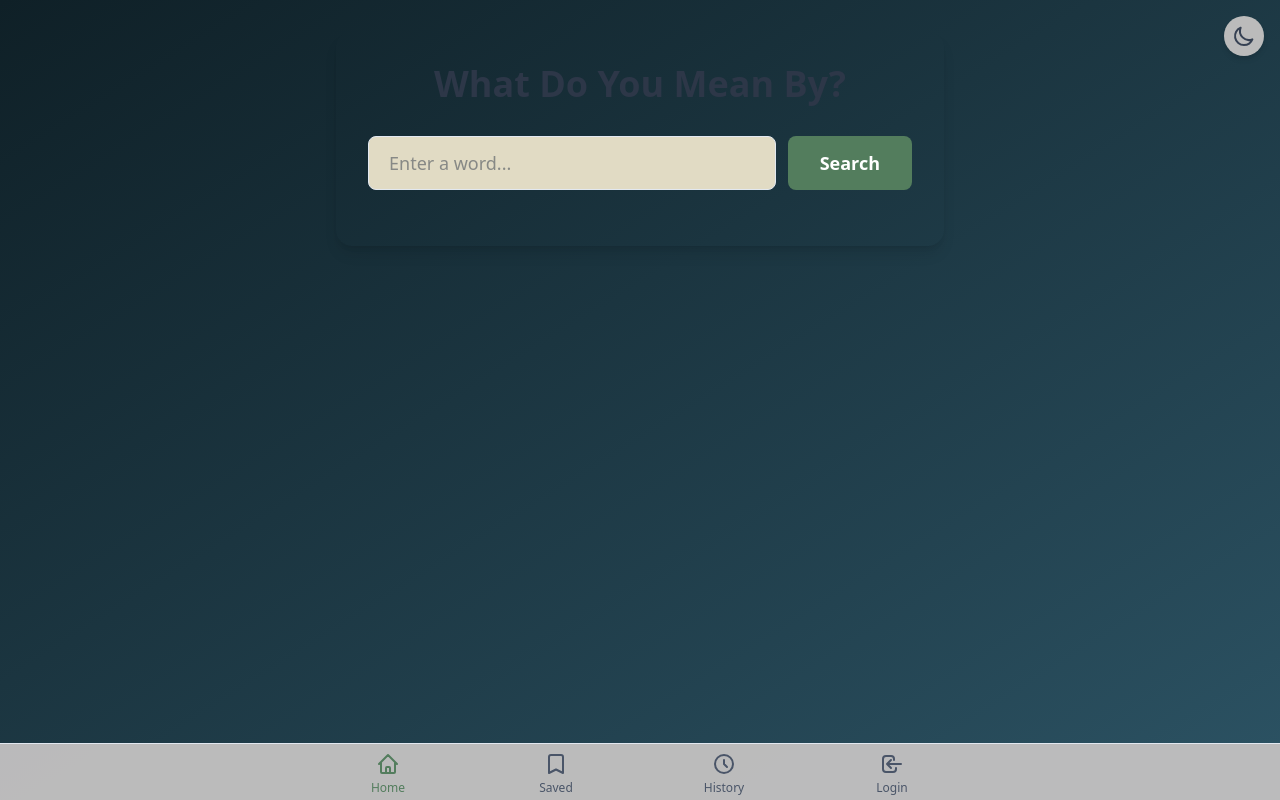
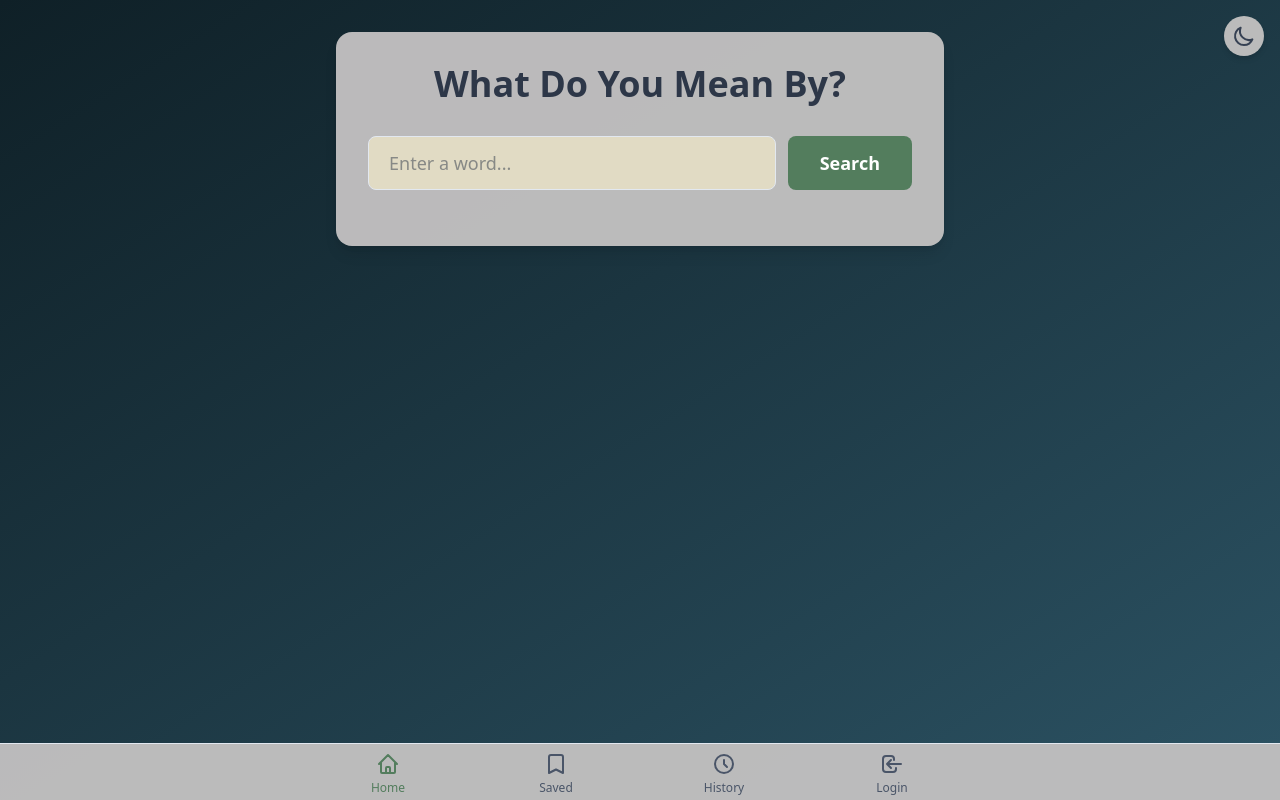
Before and after one commit to Saurabh5233/What-Do-You-mean-by, a React (Vite) app in the folder Frontend/: page / in a window 1280 px wide. Built offline with nearby package versions, Linux system fonts and the light colour scheme; no server answers.

Commit message:
fix: Correct background class in HomePage component for proper styling

```diff
--- a/Frontend/src/Pages/HomePage.jsx
+++ b/Frontend/src/Pages/HomePage.jsx
@@ -20,8 +20,7 @@ export default function HomePage({
 
   return (
     <div className="w-full max-w-2xl mx-auto p-6 md:p-8">
-      {/* <div className="bg-[var(--bg-secondary)] rounded-2xl shadow-lg p-8 transition-colors duration-300"> */}
-      <div className="dark:bg-[var(--bg-secondary)] rounded-2xl shadow-lg p-8 transition-colors duration-300">
+      <div className="bg-[var(--bg-secondary)] rounded-2xl shadow-lg p-8 transition-colors duration-300">
         <h1 className="text-4xl font-bold text-[var(--text-primary)] text-center mb-8">
           What Do You Mean By?
         </h1>
```
